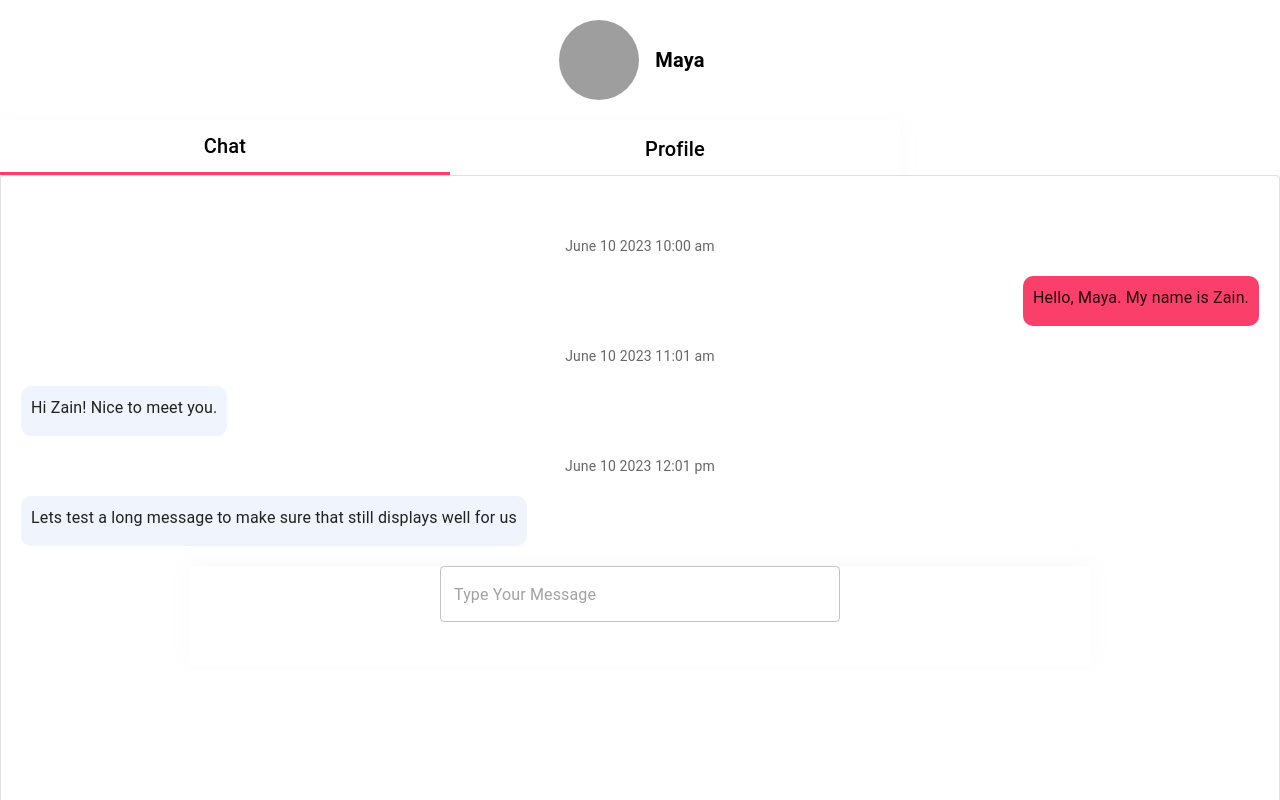
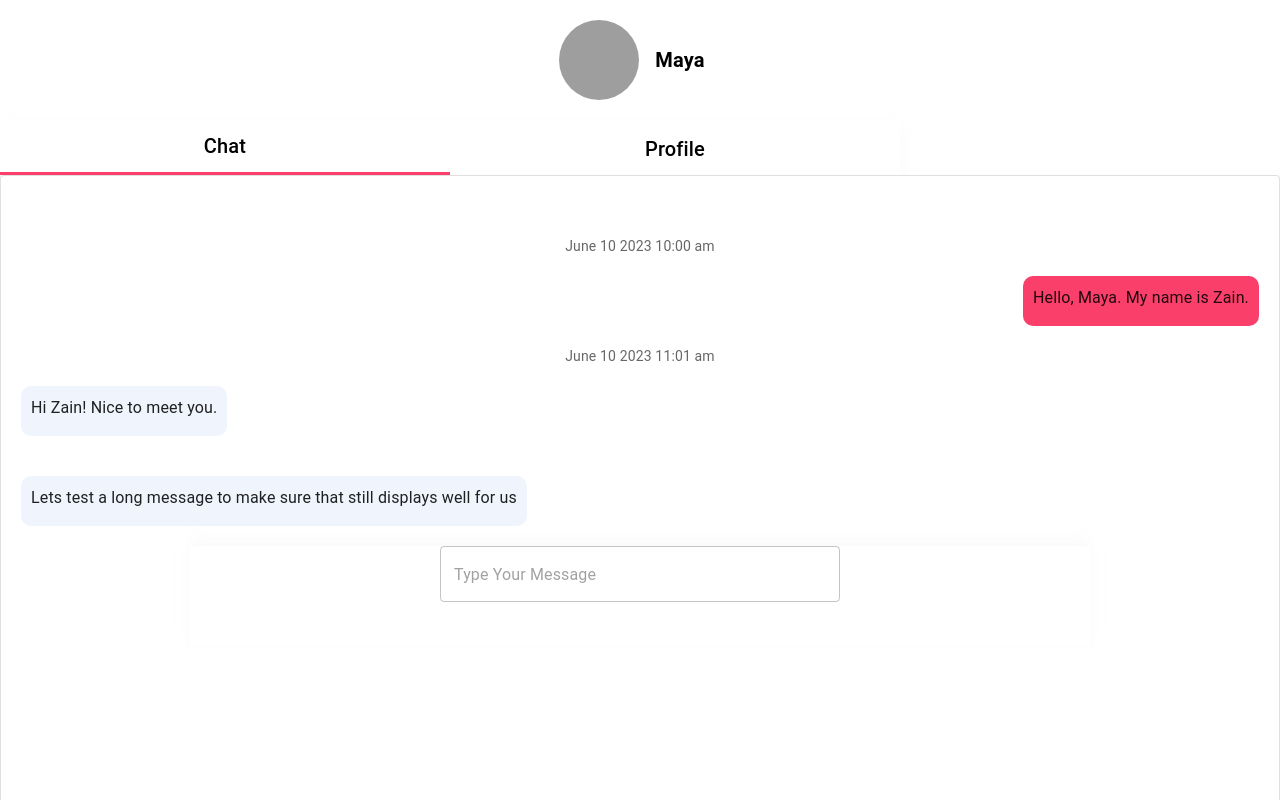
Before and after one commit to jxc136/Muzz-Chat, a React (Create React App) app: page / in a window 1280 px wide. Shown: the top 800 px of the page. Built offline with nearby package versions, Linux system fonts and the light colour scheme; grey boxes are pictures that could not be loaded.

Commit message:
add logic for only display timestamps for messages that are seperated by 1 hour plus

```diff
--- a/src/components/Chatwindow.tsx
+++ b/src/components/Chatwindow.tsx
@@ -49,8 +49,11 @@ const ChatWindow = () =>  {
       <br />
       <br />
       <br />
-      {chatHistory.map((post: Post) => {
-        return post.author === activeUserName ? <UserChatBubble message={post.message} key={post.message} timestamp={formatTimestamp(post.timestamp)} /> : <OtherUserChatBubble message={post.message} key={post.message} timestamp={formatTimestamp(post.timestamp)}/>
+      {chatHistory.map((post: Post, index:number) => {
+         const previousPost = index > 0 ? chatHistory[index - 1] : null;
+         const timeDifference = previousPost ? post.timestamp.getTime() - previousPost.timestamp.getTime() : null
+         const showTimeStamp: boolean = !previousPost || (timeDifference !== null && timeDifference > 3600000);
+        return post.author === activeUserName ? <UserChatBubble message={post.message} key={post.message} showTimeStamp={showTimeStamp} timestamp={formatTimestamp(post.timestamp)} /> : <OtherUserChatBubble message={post.message} key={post.message} showTimeStamp={showTimeStamp} timestamp={formatTimestamp(post.timestamp)}/>
       })}
      <MessageInput />
     </Paper></>
--- a/src/components/Otheruserchatbubble.tsx
+++ b/src/components/Otheruserchatbubble.tsx
@@ -3,11 +3,14 @@ import { Box, Typography} from '@mui/material/';
 export interface OtherUserChatBubbleProps {
   message: string;
   timestamp: string;
+  showTimeStamp: boolean;
 }
-export const OtherUserChatBubble = ({message, timestamp}: OtherUserChatBubbleProps) => {
+export const OtherUserChatBubble = ({message, timestamp, showTimeStamp}: OtherUserChatBubbleProps) => {
 
   return (
-  <><Typography variant="body2" color="textSecondary" sx={{ alignSelf: 'center' }}>{`${timestamp}`}</Typography><Box className="user-chat-bubble" sx={{
+  <>{showTimeStamp ? <Typography variant="body2" color="textSecondary" sx={{alignSelf: 'center'}}>{`${timestamp}`}</Typography> : null}
+
+ <Box className="user-chat-bubble" sx={{
       alignSelf: 'flex-start',
       backgroundColor: '#F0F4FC',
       minHeight: '50px',
--- a/src/components/Userchatbubble.tsx
+++ b/src/components/Userchatbubble.tsx
@@ -5,11 +5,12 @@ import { Box, Typography} from '@mui/material/';
 export interface UserChatBubbleProps {
   message: string;
   timestamp: string;
+  showTimeStamp:Boolean;
 }
-export const UserChatBubble = ({message, timestamp}: UserChatBubbleProps) => {
+export const UserChatBubble = ({message, timestamp, showTimeStamp}: UserChatBubbleProps) => {
 
   return (
-  <><Typography variant="body2" color="textSecondary" sx={{alignSelf: 'center'}}>{`${timestamp}`}</Typography>
+  <>{showTimeStamp ? <Typography variant="body2" color="textSecondary" sx={{alignSelf: 'center'}}>{`${timestamp}`}</Typography> : null}
 
   <Box className="user-chat-bubble" sx={{
       alignSelf: 'flex-end',
```
